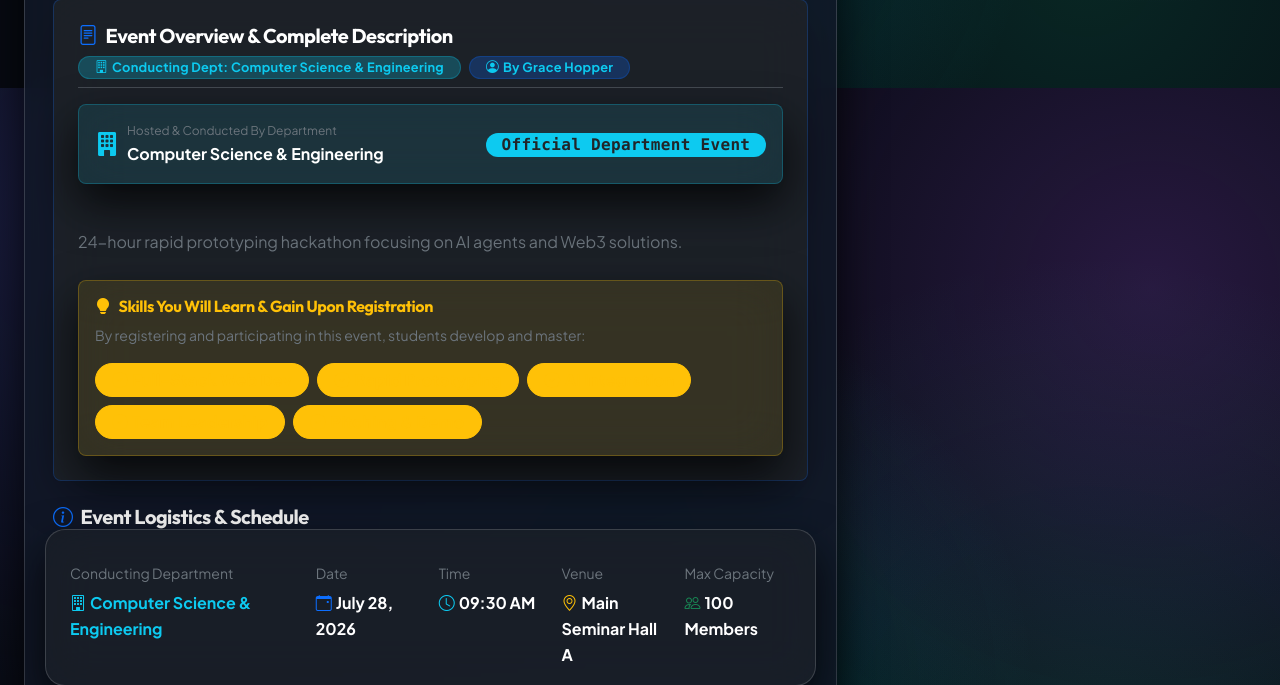
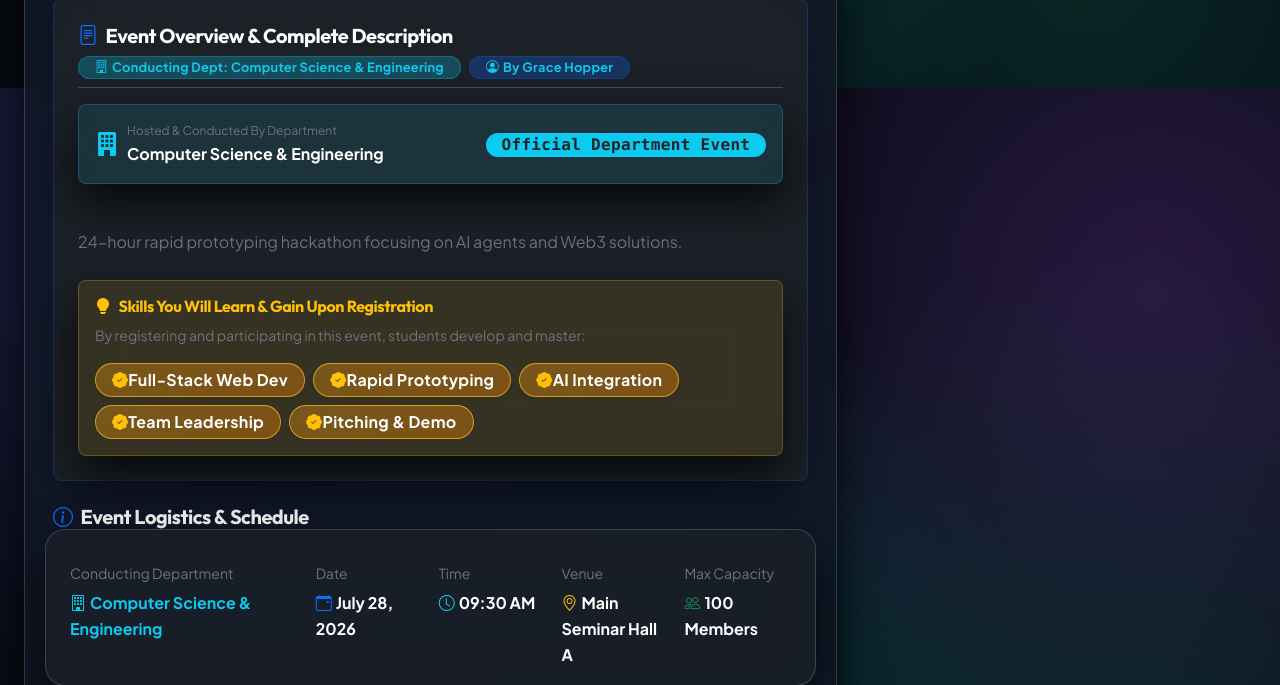
Before and after one commit to vasavi249/campus-event-management-system, a Django app: page /event/4/ in a window 1280 px wide. Shown: the part 712-1397 px from the top of the page. Run offline with Django 4.2, Linux system fonts and the light colour scheme; data comes from the database, SQL or seed files in the repository; some libraries are stand-ins or nearby versions.

Commit message:
Fix skill badge contrast with bright white text and glowing amber capsules

```diff
--- a/events/templates/events/event_detail.html
+++ b/events/templates/events/event_detail.html
@@ -94,21 +94,21 @@
                     {% if event.skills_list %}
                         <div class="d-flex flex-wrap gap-2">
                             {% for skill in event.skills_list %}
-                                <span class="badge bg-warning bg-opacity-20 text-warning border border-warning border-opacity-30 px-3 py-2 fs-6 rounded-pill">
-                                    <i class="bi bi-patch-check-fill me-1"></i>{{ skill }}
+                                <span class="badge px-3 py-2 fs-6 rounded-pill text-white fw-bold shadow-sm" style="background: linear-gradient(135deg, rgba(245, 158, 11, 0.35), rgba(217, 119, 6, 0.45)); border: 1px solid rgba(251, 191, 36, 0.7); color: #ffffff !important;">
+                                    <i class="bi bi-patch-check-fill text-warning me-1.5"></i>{{ skill }}
                                 </span>
                             {% endfor %}
                         </div>
                     {% else %}
                         <div class="d-flex flex-wrap gap-2">
-                            <span class="badge bg-warning bg-opacity-20 text-warning border border-warning border-opacity-30 px-3 py-2 fs-6 rounded-pill">
-                                <i class="bi bi-patch-check-fill me-1"></i>Technical Problem Solving
+                            <span class="badge px-3 py-2 fs-6 rounded-pill text-white fw-bold shadow-sm" style="background: linear-gradient(135deg, rgba(245, 158, 11, 0.35), rgba(217, 119, 6, 0.45)); border: 1px solid rgba(251, 191, 36, 0.7); color: #ffffff !important;">
+                                <i class="bi bi-patch-check-fill text-warning me-1.5"></i>Technical Problem Solving
                             </span>
-                            <span class="badge bg-warning bg-opacity-20 text-warning border border-warning border-opacity-30 px-3 py-2 fs-6 rounded-pill">
-                                <i class="bi bi-patch-check-fill me-1"></i>Team Collaboration
+                            <span class="badge px-3 py-2 fs-6 rounded-pill text-white fw-bold shadow-sm" style="background: linear-gradient(135deg, rgba(245, 158, 11, 0.35), rgba(217, 119, 6, 0.45)); border: 1px solid rgba(251, 191, 36, 0.7); color: #ffffff !important;">
+                                <i class="bi bi-patch-check-fill text-warning me-1.5"></i>Team Collaboration
                             </span>
-                            <span class="badge bg-warning bg-opacity-20 text-warning border border-warning border-opacity-30 px-3 py-2 fs-6 rounded-pill">
-                                <i class="bi bi-patch-check-fill me-1"></i>Hands-On Practical Skills
+                            <span class="badge px-3 py-2 fs-6 rounded-pill text-white fw-bold shadow-sm" style="background: linear-gradient(135deg, rgba(245, 158, 11, 0.35), rgba(217, 119, 6, 0.45)); border: 1px solid rgba(251, 191, 36, 0.7); color: #ffffff !important;">
+                                <i class="bi bi-patch-check-fill text-warning me-1.5"></i>Hands-On Practical Skills
                             </span>
                         </div>
                     {% endif %}
@@ -192,7 +192,7 @@
                                 <small class="text-warning fw-bold d-block mb-1" style="font-size:0.72rem;"><i class="bi bi-lightbulb me-1"></i>Skills You'll Gain:</small>
                                 <div class="d-flex flex-wrap gap-1">
                                     {% for skill in event.skills_list|slice:":3" %}
-                                        <span class="badge bg-warning bg-opacity-10 text-warning border border-warning border-opacity-25" style="font-size:0.7rem;">{{ skill }}</span>
+                                        <span class="badge px-2 py-1 rounded-pill text-white fw-bold" style="background: rgba(245, 158, 11, 0.3); border: 1px solid rgba(251, 191, 36, 0.6); color: #ffffff !important; font-size:0.7rem;">{{ skill }}</span>
                                     {% endfor %}
                                 </div>
                             </div>
--- a/events/templates/events/home.html
+++ b/events/templates/events/home.html
@@ -149,7 +149,7 @@
                                         <small class="text-warning fw-bold d-block mb-1 text-uppercase tracking-wider" style="font-size:0.7rem;"><i class="bi bi-lightbulb me-1"></i>Skills You'll Gain:</small>
                                         <div class="d-flex flex-wrap gap-1">
                                             {% for skill in event.skills_list|slice:":3" %}
-                                                <span class="badge bg-warning bg-opacity-10 text-warning border border-warning border-opacity-25" style="font-size:0.75rem;">
+                                                <span class="badge px-2 py-1 rounded-pill text-white fw-bold" style="background: rgba(245, 158, 11, 0.3); border: 1px solid rgba(251, 191, 36, 0.6); color: #ffffff !important; font-size:0.75rem;">
                                                     {{ skill }}
                                                 </span>
                                             {% endfor %}
```
